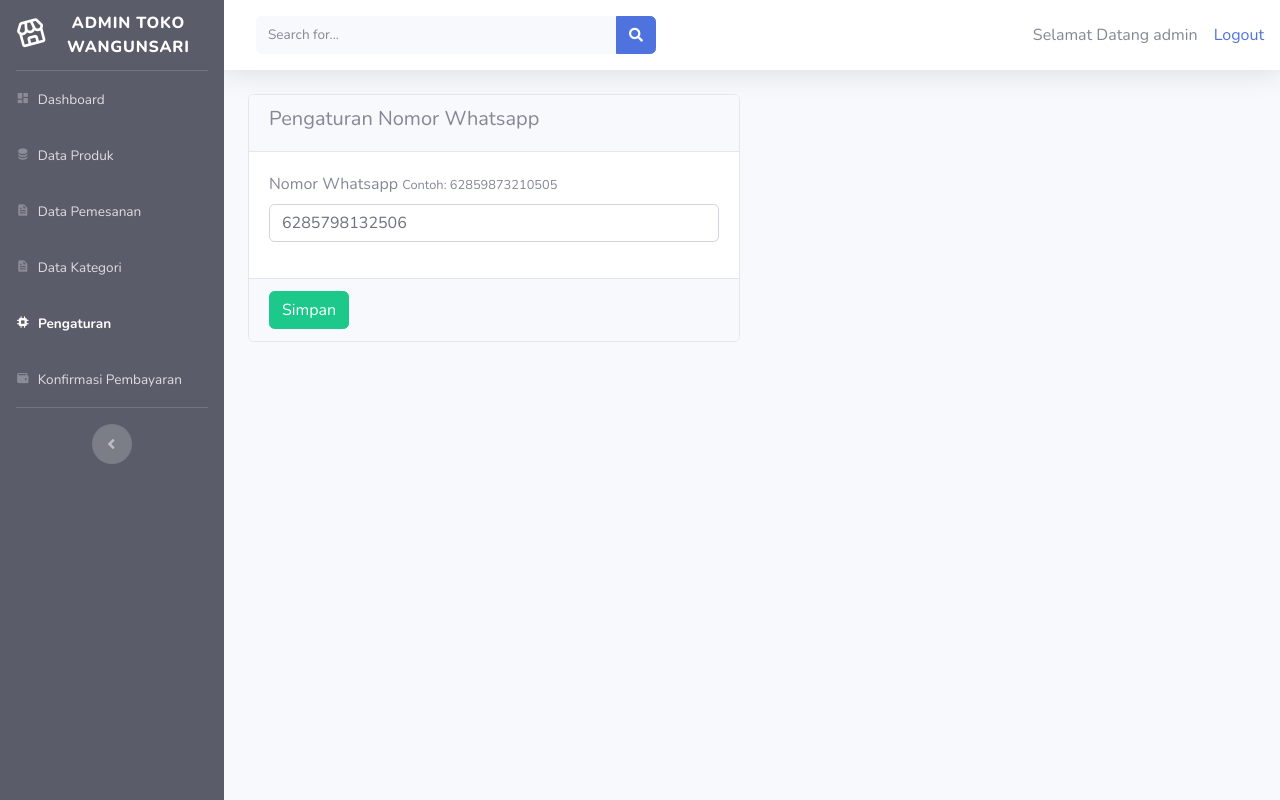
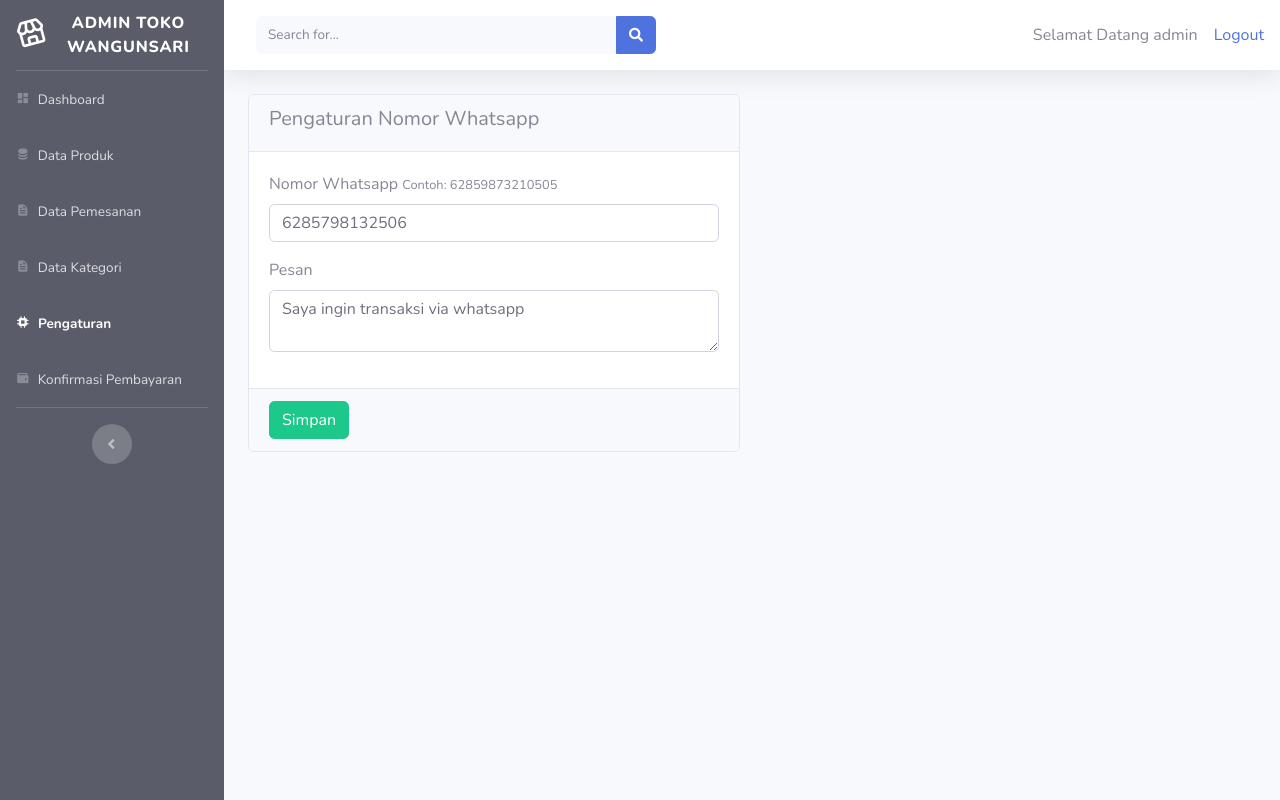
Before and after one commit to lionisare/eccomerce-kp, a CodeIgniter app: page /database/admin/pengaturan in a window 1280 px wide. Run offline with CodeIgniter, Linux system fonts and the light colour scheme; a user stored in the database is signed in; data comes from the database, SQL or seed files in the repository; both versions use the stored data as it was after the commit.

Commit message:
fix pengaturan getter dan setter

```diff
--- a/application/controllers/admin/Pengaturan.php
+++ b/application/controllers/admin/Pengaturan.php
@@ -20,7 +20,8 @@ class Pengaturan extends CI_Controller
 
     public function index()
     {
-        $data['whatsapp'] = $this->model_pengaturan->get_whatsapp();
+        $data['whatsapp'] = $this->model_pengaturan->get('WHATSAPP');
+        $data['whatsapp_message'] = $this->model_pengaturan->get('WHATSAPP_MESSAGE');
         $this->load->view('admin/template_admin/header');
         $this->load->view('admin/template_admin/sidebar');
         $this->load->view('admin/pengaturan', $data);
@@ -30,8 +31,10 @@ class Pengaturan extends CI_Controller
     public function simpan_whatsapp()
     {
         $no_whatsapp   = $this->input->post('no_whatsapp');
-        $result = $this->model_pengaturan->set_whatsapp($no_whatsapp);
-        if ($result) {
+        $message_whatsapp   = $this->input->post('message_whatsapp');
+        $no = $this->model_pengaturan->set('WHATSAPP', $no_whatsapp);
+        $message = $this->model_pengaturan->set('WHATSAPP_MESSAGE', $message_whatsapp);
+        if ($no && $message) {
             $this->session->set_flashdata('pesan', '<div class="alert alert-success alert-dismissible fade show" role="alert">
                 Berhasil Menyimpan data
                 <button type="button" class="close" data-dismiss="alert" aria-label="Close">
--- a/application/controllers/dasboard.php
+++ b/application/controllers/dasboard.php
@@ -42,7 +42,8 @@ class Dasboard extends CI_Controller
     }
     public function pembayaran()
     {
-        $data['whatsapp'] = $this->model_pengaturan->get_whatsapp();
+        $data['whatsapp'] = $this->model_pengaturan->get('WHATSAPP');
+        $data['whatsapp_message'] = $this->model_pengaturan->get('WHATSAPP_MESSAGE');
         $this->load->view('admin/template/header');
         $this->load->view('admin/template/sidebar');
         $this->load->view('admin/pembayaran', $data);
--- a/application/views/admin/pembayaran.php
+++ b/application/views/admin/pembayaran.php
@@ -49,7 +49,7 @@
                 </div>
                 <br>
                 <button type="submit" class="btn btn-primary btn-sm">Pesan</button>
-                <a class="btn btn-success btn-sm" href="https://api.whatsapp.com/send?phone=<?= $whatsapp['nilai'] ?>&text=" target="_blank">Pesan Via WA</a>
+                <a class="btn btn-success btn-sm" href="https://api.whatsapp.com/send?phone=<?= $whatsapp['nilai'] ?>&text=<?= $whatsapp_message['nilai'] ?>" target="_blank">Pesan Via WA</a>
             </form>
         <?php
                 } else {
--- a/application/views/admin/pengaturan.php
+++ b/application/views/admin/pengaturan.php
@@ -12,6 +12,10 @@
                             <label>Nomor Whatsapp <small>Contoh: 62859873210505</small></label>
                             <input type="number" name="no_whatsapp" class="form-control" value="<?= $whatsapp['nilai'] ?>" required>
                         </div>
+                        <div class="form-group">
+                            <label>Pesan</label>
+                            <textarea type="number" name="message_whatsapp" class="form-control" required><?= $whatsapp_message['nilai'] ?></textarea>
+                        </div>
                     </form>
                 </div>
                 <div class="card-footer">
```
Also changed, not shown: application/models/Model_pengaturan.php (+12 -12 lines), db_tokodesa.sql (+4 -3 lines).
